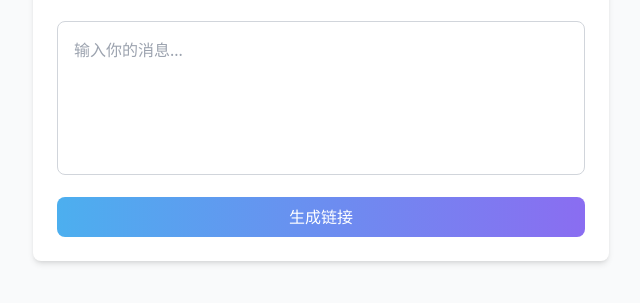
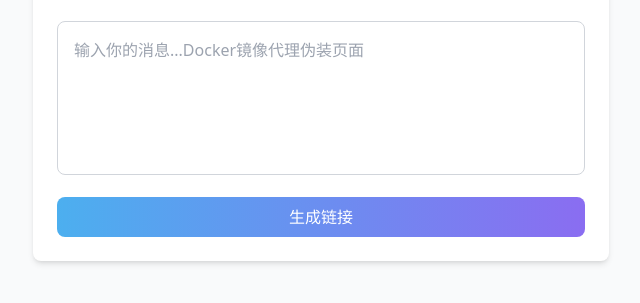
Before and after one commit to shabbyme/-, a plain HTML site: page index.html in a window 1280 px wide. Shown: the part 299-602 px from the top of the page, without its empty margins (319-959 px from the left). Drawn offline with nearby package versions, Linux system fonts and the light colour scheme.

Commit message:
更新 index.html

```diff
--- a/index.html
+++ b/index.html
@@ -23,7 +23,7 @@
         <div id="inputSection" class="space-y-4">
             <textarea id="messageInput"
                 class="w-full border border-gray-300 rounded-lg p-4 text-gray-700 focus:ring-2 focus:ring-blue-500 focus:outline-none resize-none"
-                placeholder="输入你的消息..."
+                placeholder="输入你的消息...Docker镜像代理伪装页面"
                 rows="5"
                 oninput="this.style.height = ''; this.style.height = this.scrollHeight + 'px'"></textarea>
             <button id="generateLink"
```
